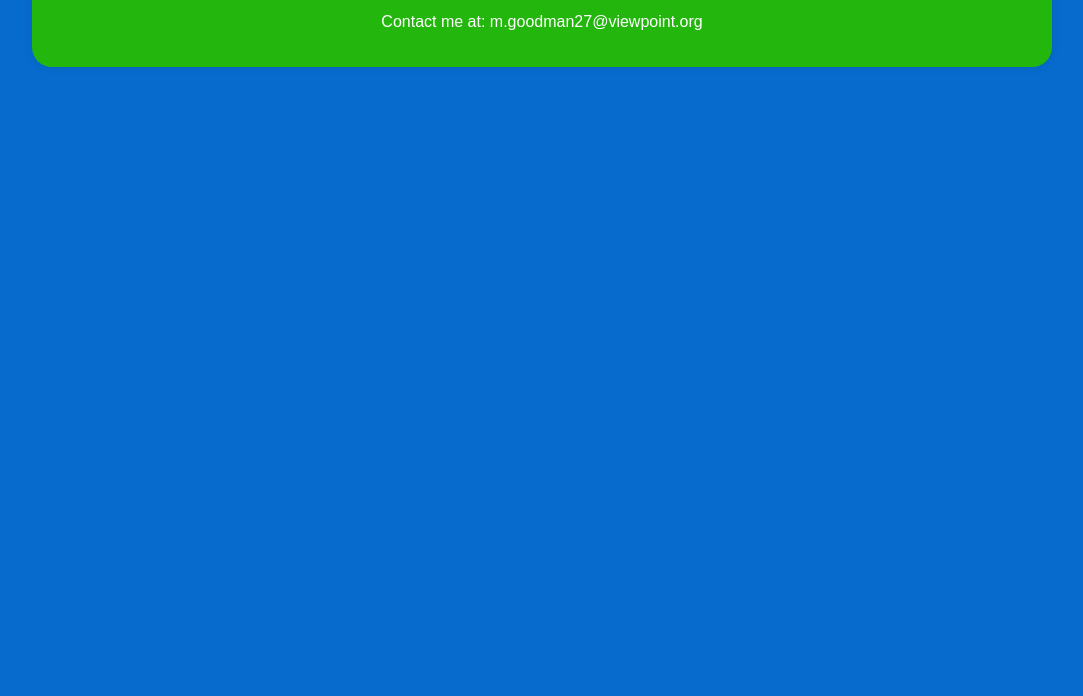
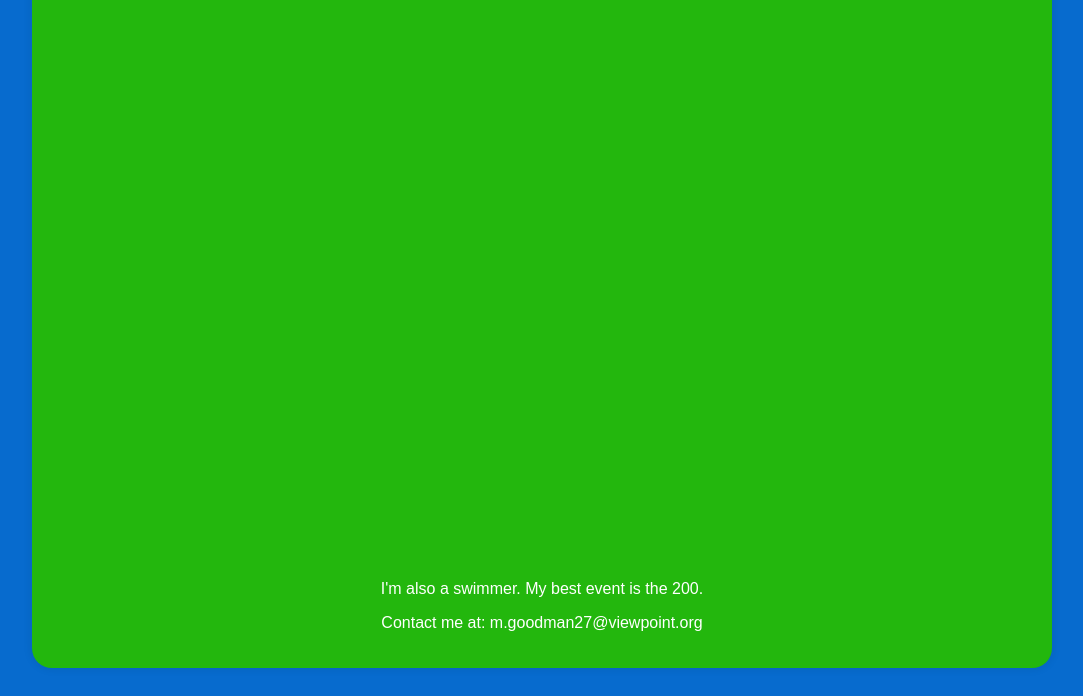
Before and after one commit to MilesG09/firstWebsite, a plain HTML site: page index.html in a window 1280 px wide. Shown: the part 1373-2069 px from the top of the page, without its empty margins (98-1181 px from the left). Before the commit the page ends 1468 px from the top, so only its background shows below. Drawn offline with Linux system fonts and the light colour scheme.

Commit message:
Update index.html

```diff
--- a/index.html
+++ b/index.html
@@ -47,7 +47,6 @@
 
             <ul>
 
-
             <li>
 
                 <div class="video-container">
@@ -64,9 +63,21 @@
                 <p>I love to play piano! I'm learning this étude and this video captures one of my favorite performances of it.</p>
 
             </li>
+            <li>
+                <div class="video-container">
 
+                    <iframe
+                        rc="https://www.youtube.com/embed/BQ1lSndO-xY"
+                        title="YouTube video player"
+                        frameborder="0"
+                        allow="accelerometer; autoplay; clipboard-write; encrypted-media; gyroscope; picture-in-picture"
+                        allowfullscreen>
+                    </iframe>
+                </div>
 
+                <p>I'm also a swimmer. My best event is the 200.</p>
 
+            </li>
 
             </ul>
         </section>
```
